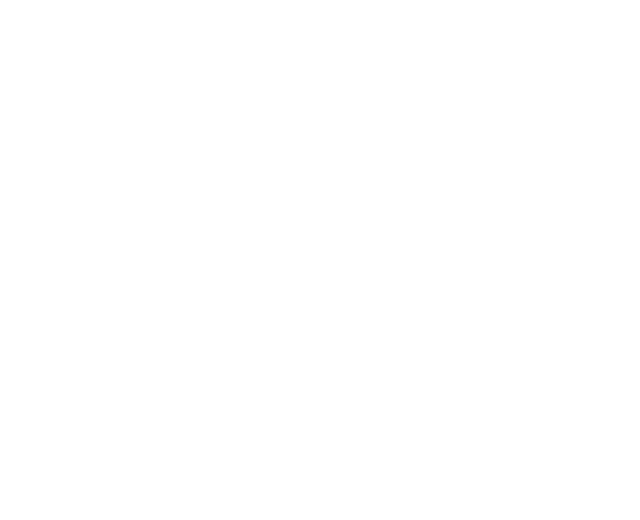
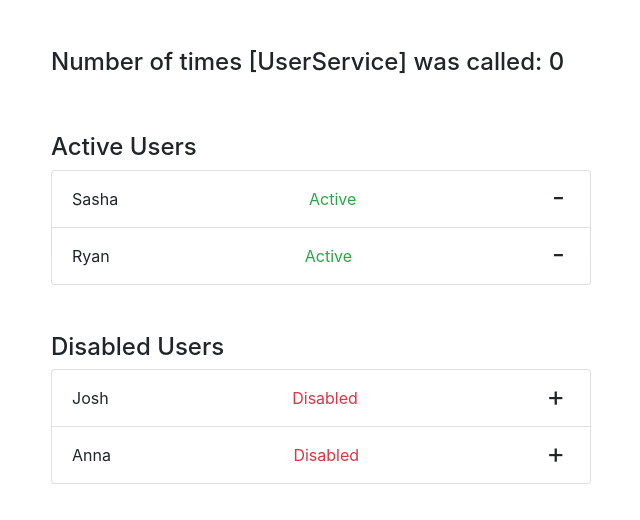
Before and after one commit to Cheshire89/aa-angular-study, an Angular app: page / in a window 1280 px wide. Shown: the top 520 px of the page, without its empty margins (319-959 px from the left). Built offline with nearby package versions, Linux system fonts and the light colour scheme.

Commit message:
service binding

```diff
--- a/src/app/app.component.html
+++ b/src/app/app.component.html
@@ -0,0 +1,57 @@
+<div class="container">
+    <div class="row mt-5 justify-content-center">
+        <div class="col-6">
+            <h4>Number of times [UserService] was called: {{clickCount}}</h4>
+        </div>
+    </div>
+    <div class="row mt-5 justify-content-center">
+        <div class="col-6">
+            <h4> Active Users</h4>
+            <ul class="list-group">
+                <li class="list-group-item" *ngFor="let user of filterUsers(true)">
+                    <div class="user d-flex justify-content-between align-items-center">
+                        <div class="user__name">
+                            {{ user.name }}
+                        </div>
+
+                        <div class="user__status">
+                            <span class="text-success" *ngIf="user.active">Active</span>
+                            <span class="text-danger" *ngIf="!user.active">Disabled</span>
+                        </div>
+
+                        <div class="user__actions">
+                            <span *ngIf="!user.active" (click)="onActivateUser(user.id)"> + </span>
+                            <span *ngIf="user.active" (click)="onDeactivate(user.id)"> - </span>
+                        </div>
+                    </div>
+
+                </li>
+            </ul>
+        </div>
+    </div>
+    <div class="row mt-5 justify-content-center">
+        <div class="col-6">
+            <h4>Disabled Users</h4>
+            <ul class="list-group">
+                <li class="list-group-item" *ngFor="let user of filterUsers(false)">
+                    <div class="user d-flex justify-content-between align-items-center">
+                        <div class="user__name">
+                            {{ user.name }}
+                        </div>
+
+                        <div class="user__status">
+                            <span class="text-success" *ngIf="user.active">Active</span>
+                            <span class="text-danger" *ngIf="!user.active">Disabled</span>
+                        </div>
+
+                        <div class="user__actions">
+                            <span *ngIf="!user.active" (click)="onActivateUser(user.id)"> + </span>
+                            <span *ngIf="user.active" (click)="onDeactivate(user.id)"> - </span>
+                        </div>
+                    </div>
+
+                </li>
+            </ul>
+        </div>
+    </div>
+</div>
--- a/src/app/app.component.ts
+++ b/src/app/app.component.ts
@@ -1,10 +1,35 @@
-import { Component } from '@angular/core';
+import { Component, OnInit } from '@angular/core';
+import { User, UserService } from './user.service';
 
 @Component({
   selector: 'app-root',
   templateUrl: 'app.component.html',
   styleUrls: []
 })
-export class AppComponent {
+export class AppComponent implements OnInit{
+  users: User[] = [];
+  clickCount: number;
   title = 'aa-angular-study';
+  constructor(private _userService: UserService){
+
+  }
+
+  ngOnInit(){
+    this.users = this._userService.getUsers();
+    this.clickCount = this._userService.timesUsed;
+  }
+
+  onActivateUser(userId: string){
+    this._userService.activateUser(userId);
+    this.clickCount = this._userService.timesUsed;
+  }
+
+  onDeactivate(userId: string){
+    this._userService.deactivateUser(userId);
+    this.clickCount = this._userService.timesUsed;
+  }
+
+  filterUsers(isActive: boolean){
+    return this.users.filter(user => user.active === isActive);
+  }
 }
--- /dev/null
+++ b/src/app/user.service.ts
@@ -0,0 +1,78 @@
+import { Injectable } from '@angular/core';
+
+export interface User{
+  id: string;
+  name: string;
+  active: boolean;
+}
+
+@Injectable({
+  providedIn: 'root'
+})
+export class UserService {
+  users: User[] = [
+    {
+      id: 'asdfghjkl',
+      name: 'Sasha',
+      active: true,
+    },
+    {
+      id: 'qwertyuio',
+      name: 'Josh',
+      active: false,
+    },
+    {
+      id: 'asdfghjkq',
+      name: 'Anna',
+      active: false,
+    },
+    {
+      id:'qwertyuin',
+      name: 'Ryan',
+      active: true,
+    },
+  ];
+
+  timesUsed = 0;
+
+
+  constructor() { }
+
+  getUsers(){
+    return this.users.slice(0);
+  };
+
+  activateUser(userId: string){
+    const userIndex = this.getUserIndex(userId);
+    if(userIndex > -1){
+      this.users[userIndex].active = true;
+      this.timesUsed += 1;
+    }
+  }
+
+  deactivateUser(userId: string){
+    const userIndex = this.getUserIndex(userId);
+    if(userIndex > -1){
+      this.users[userIndex].active = false;
+      this.timesUsed += 1;
+    }
+  }
+
+  updateTimesUsedCount(){
+    this.timesUsed += 1;
+    return this.timesUsed;
+  }
+
+  private getUserIndex(userId: string){
+    let index = 0;
+    let userIsFound = false;
+    for(let user of this.users){
+      if(user.id === userId){
+        userIsFound = true;
+        break;
+      }
+      index++
+    }
+    return userIsFound ? index : -1;
+  }
+}
--- a/src/styles.scss
+++ b/src/styles.scss
@@ -1 +1,13 @@
 /* You can add global styles to this file, and also import other style files */
+.user{
+    line-height: 28px;
+    &__actions{
+        span{
+            font-size: 28px;
+            margin: 0px 5px;
+            &:hover{
+                cursor: pointer;
+            }
+        }
+    }
+}
```
